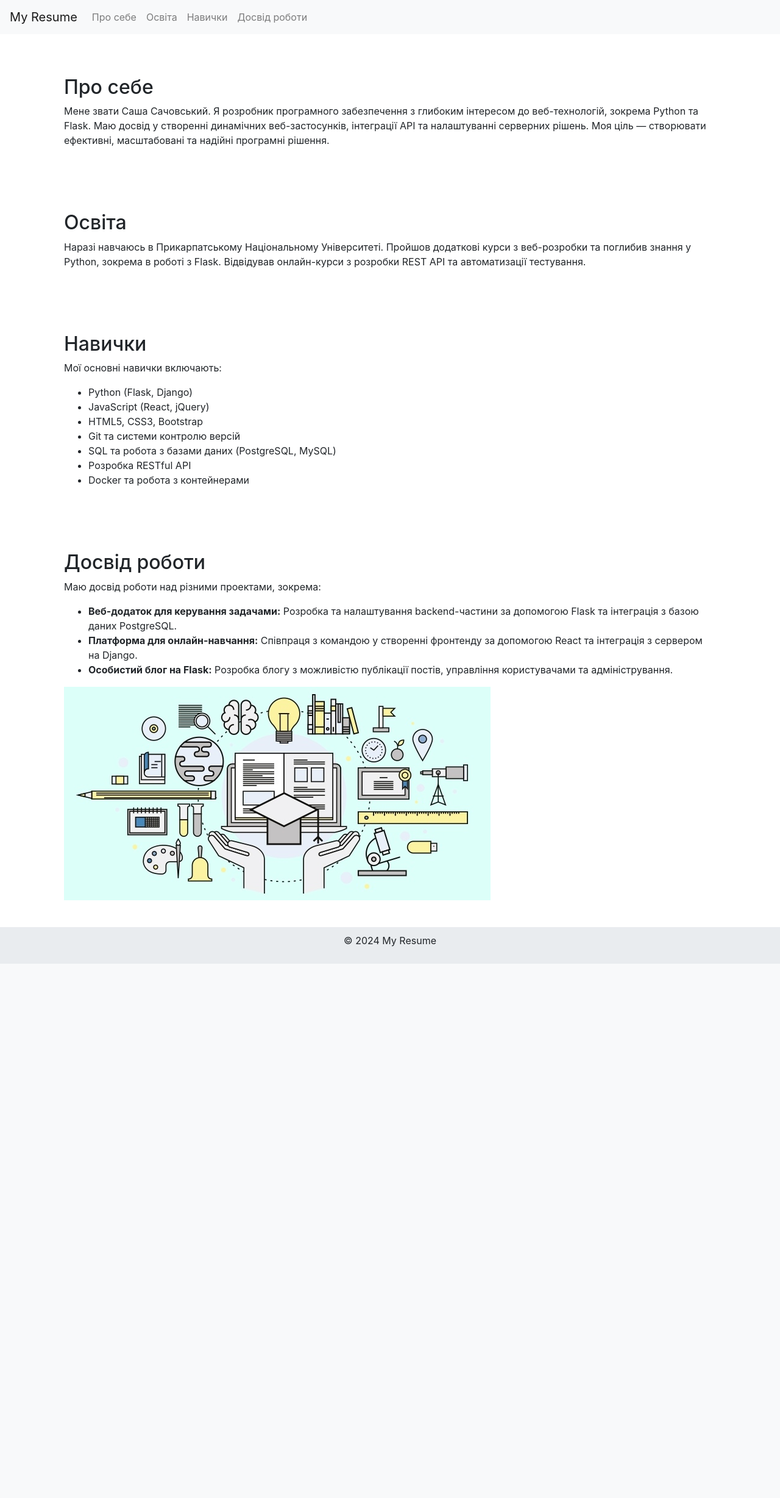
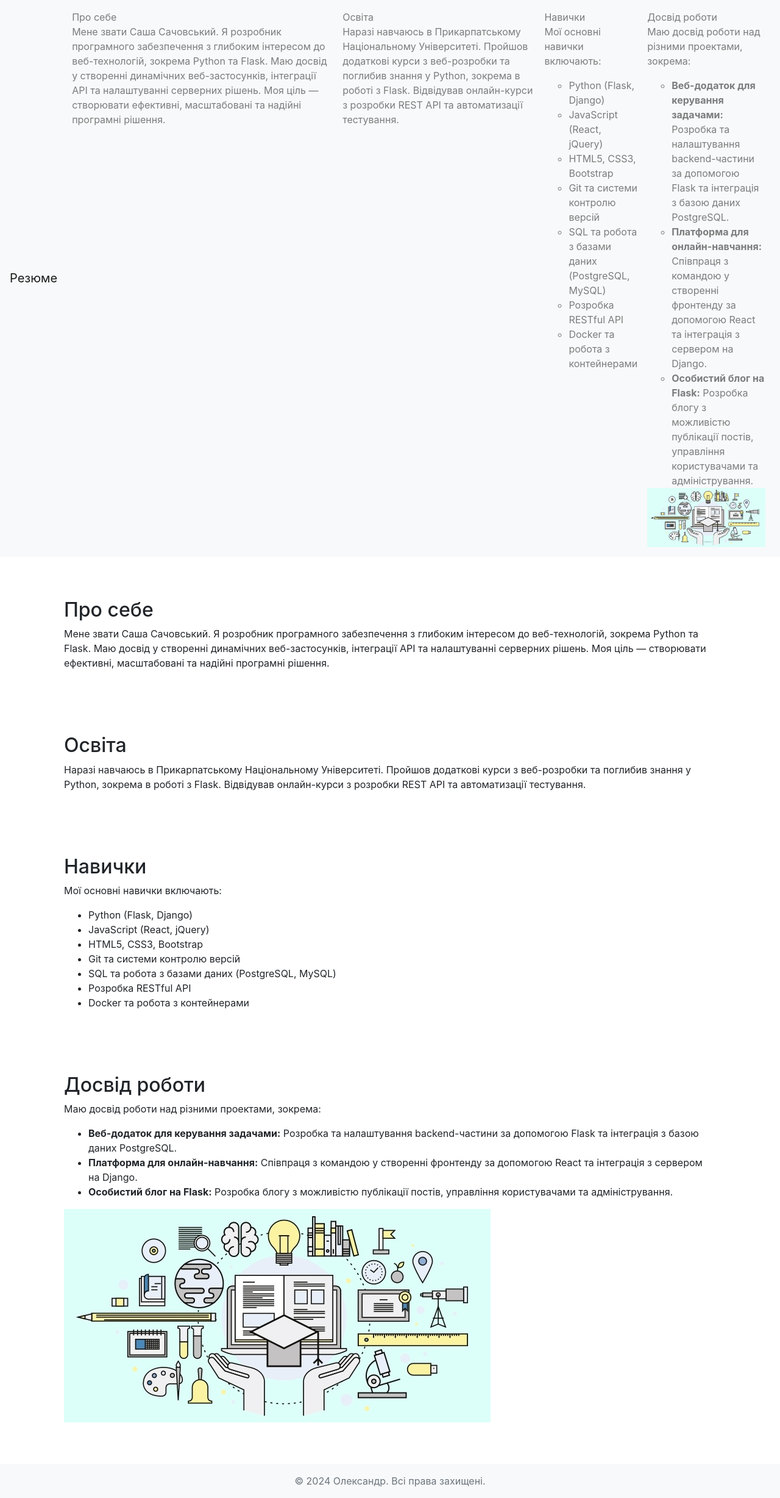
Before and after one commit to sachovskiy/flask-app-lab, a Flask app: page / in a window 1280 px wide. Shown: the whole page at 61% size. Before the commit the page ends 1580 px from the top, so only its background shows below. Run offline with Flask 3, Linux system fonts and the light colour scheme; some libraries are stand-ins or nearby versions.

Commit message:
Створив HTML-сторінку резюме, додав Bootstrap і CSS стилі, оновив requirements.txt

```diff
--- a/templates/base.html
+++ b/templates/base.html
@@ -1,45 +1,22 @@
+<!-- templates/base.html -->
 <!DOCTYPE html>
-<html lang="en">
+<html lang="uk">
 <head>
     <meta charset="UTF-8">
     <meta name="viewport" content="width=device-width, initial-scale=1.0">
-    <title>{{ title }}</title>
+    <title>{% block title %}Резюме{% endblock %}</title>
     <link rel="stylesheet" href="{{ url_for('static', filename='css/styles.css') }}">
-    <link rel="stylesheet" href="https://maxcdn.bootstrapcdn.com/bootstrap/4.5.2/css/bootstrap.min.css">
+    <link rel="stylesheet" href="https://stackpath.bootstrapcdn.com/bootstrap/4.5.2/css/bootstrap.min.css">
 </head>
 <body>
-    <header>
-        <nav class="navbar navbar-expand-lg navbar-light bg-light">
-            <a class="navbar-brand" href="#">My Resume</a>
-            <button class="navbar-toggler" type="button" data-toggle="collapse" data-target="#navbarNav" aria-controls="navbarNav" aria-expanded="false" aria-label="Toggle navigation">
-                <span class="navbar-toggler-icon"></span>
-            </button>
-            <div class="collapse navbar-collapse" id="navbarNav">
-                <ul class="navbar-nav">
-                    <li class="nav-item">
-                        <a class="nav-link" href="#about">Про себе</a>
-                    </li>
-                    <li class="nav-item">
-                        <a class="nav-link" href="#education">Освіта</a>
-                    </li>
-                    <li class="nav-item">
-                        <a class="nav-link" href="#skills">Навички</a>
-                    </li>
-                    <li class="nav-item">
-                        <a class="nav-link" href="#experience">Досвід роботи</a>
-                    </li>
-                </ul>
-            </div>
-        </nav>
-    </header>
+
+    {% include 'navbar.html' %}
 
     <div class="container">
         {% block content %}{% endblock %}
     </div>
 
-    <footer class="text-center mt-4">
-        <p>&copy; 2024 My Resume</p>
-    </footer>
+    {% include 'footer.html' %}
 
     <script src="https://code.jquery.com/jquery-3.5.1.slim.min.js"></script>
     <script src="https://cdn.jsdelivr.net/npm/bootstrap@4.5.2/dist/js/bootstrap.bundle.min.js"></script>
--- /dev/null
+++ b/templates/footer.html
@@ -0,0 +1,6 @@
+<!-- templates/footer.html -->
+<footer class="footer mt-5 py-3 bg-light">
+    <div class="container text-center">
+        <span class="text-muted">© 2024 Олександр. Всі права захищені.</span>
+    </div>
+</footer>
--- /dev/null
+++ b/templates/navbar.html
@@ -0,0 +1,38 @@
+<!-- templates/navbar.html -->
+<nav class="navbar navbar-expand-lg navbar-light bg-light">
+    <a class="navbar-brand" href="/">Резюме</a>
+    <button class="navbar-toggler" type="button" data-toggle="collapse" data-target="#navbarNav" aria-controls="navbarNav" aria-expanded="false" aria-label="Toggle navigation">
+        <span class="navbar-toggler-icon"></span>
+    </button>
+    <div class="collapse navbar-collapse" id="navbarNav">
+        <ul class="navbar-nav">
+            <li class="nav-item">
+                <a class="nav-link" href="#about">Про себе <p>Мене звати Саша Сачовський. Я розробник програмного забезпечення з глибоким інтересом до веб-технологій, зокрема Python та Flask. Маю досвід у створенні динамічних веб-застосунків, інтеграції API та налаштуванні серверних рішень. Моя ціль — створювати ефективні, масштабовані та надійні програмні рішення.</p></a>
+            </li>
+            <li class="nav-item">
+                <a class="nav-link" href="#education">Освіта <p>Наразі навчаюсь в Прикарпатському Національному Університеті. Пройшов додаткові курси з веб-розробки та поглибив знання у Python, зокрема в роботі з Flask. Відвідував онлайн-курси з розробки REST API та автоматизації тестування.</p></a>
+            </li>
+            <li class="nav-item">
+                <a class="nav-link" href="#skills">Навички <p>Мої основні навички включають:</p>
+    <ul>
+        <li>Python (Flask, Django)</li>
+        <li>JavaScript (React, jQuery)</li>
+        <li>HTML5, CSS3, Bootstrap</li>
+        <li>Git та системи контролю версій</li>
+        <li>SQL та робота з базами даних (PostgreSQL, MySQL)</li>
+        <li>Розробка RESTful API</li>
+        <li>Docker та робота з контейнерами</li>
+    </ul></a>
+            </li>
+            <li class="nav-item">
+                <a class="nav-link" href="#experience">Досвід роботи     <p>Маю досвід роботи над різними проектами, зокрема:</p>
+    <ul>
+        <li><strong>Веб-додаток для керування задачами:</strong> Розробка та налаштування backend-частини за допомогою Flask та інтеграція з базою даних PostgreSQL.</li>
+        <li><strong>Платформа для онлайн-навчання:</strong> Співпраця з командою у створенні фронтенду за допомогою React та інтеграція з сервером на Django.</li>
+        <li><strong>Особистий блог на Flask:</strong> Розробка блогу з можливістю публікації постів, управління користувачами та адміністрування.</li>
+    </ul>
+    <img src="{{ url_for('static', filename='images/my.jpg') }}" alt="Project Image" class="img-fluid"></a>
+            </li>
+        </ul>
+    </div>
+</nav>
```
Also changed, not shown: 1 other file.
